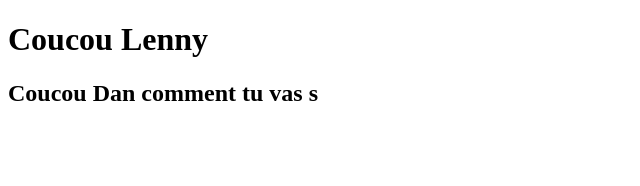
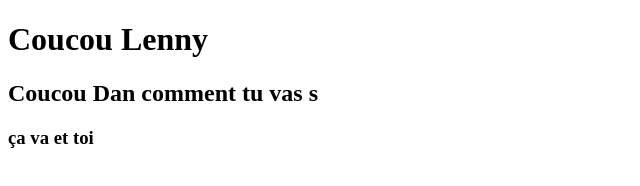
Before and after one commit to DanouBitton/tp-php-test, a plain HTML site: page index.html in a window 1280 px wide. Shown: the full height of the page, 0-640 px from the left. Drawn offline with Linux system fonts and the light colour scheme.

Commit message:
add code dans "index.html"

```diff
--- a/index.html
+++ b/index.html
@@ -8,6 +8,7 @@
 <div>
     <h1><b>Coucou Lenny</b></h1>
     <h2><b>Coucou Dan comment tu vas s</b></h2>
+    <h3>ça va et toi </h3>
 </div>
 </body>
 </html>
```
